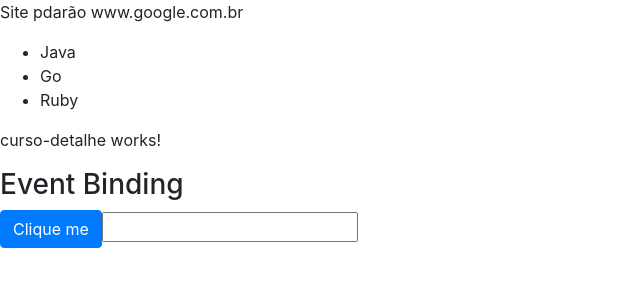
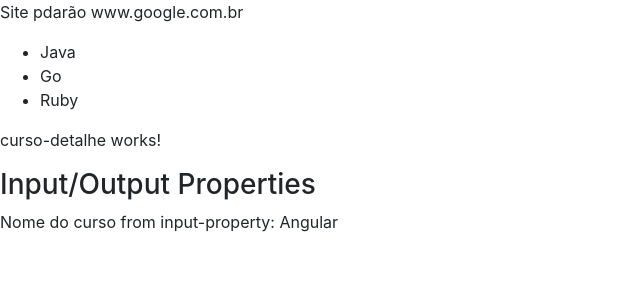
Before and after one commit to ricafa/angularStudy, an Angular app: page / in a window 1280 px wide. Shown: the top 300 px of the page, without its empty margins (0-640 px from the left). Built offline with nearby package versions, Linux system fonts and the light colour scheme.

Commit message:
fim aula 13

```diff
--- a/src/app/app.module.ts
+++ b/src/app/app.module.ts
@@ -4,10 +4,13 @@
 import { AppComponent } from './app.component';
 import { CursosModule } from './cursos/cursos.module';
 import { DataBindingComponent } from './data-binding/data-binding.component';
+import { InputPropertyComponent } from './input-property/input-property.component';
+
 @NgModule({
   declarations: [
     AppComponent,
-    DataBindingComponent
+    DataBindingComponent,
+    InputPropertyComponent
   ],
   imports: [
     BrowserModule,
--- a/src/app/data-binding/data-binding.component.html
+++ b/src/app/data-binding/data-binding.component.html
@@ -29,7 +29,7 @@
   </article>
 </section>
 -->
-
+<!--
 <section>
   <article>
     <h3>Event Binding</h3>
@@ -42,3 +42,11 @@
     </div>
   </article>
 </section>
+-->
+
+<section class="input-output-properties">
+  <article>
+    <h3>Input/Output Properties</h3>
+    <app-curso [nome]="nomeDoCurso"></app-curso>
+  </article>
+</section>
--- a/src/app/data-binding/data-binding.component.ts
+++ b/src/app/data-binding/data-binding.component.ts
@@ -7,6 +7,8 @@
 })
 export class DataBindingComponent implements OnInit {
   url: String  = 'www.google.com.br' ;
+
+  nomeDoCurso: String = 'Angular';
 
   cursoAngular = true;
 
--- /dev/null
+++ b/src/app/input-property/input-property.component.html
@@ -0,0 +1,3 @@
+<p>
+  Nome do curso from input-property: {{nomeCurso}}
+</p>
--- /dev/null
+++ b/src/app/input-property/input-property.component.ts
@@ -0,0 +1,16 @@
+import { Component, OnInit, Input } from '@angular/core';
+
+@Component({
+  selector: 'app-curso',
+  templateUrl: './input-property.component.html',
+  styleUrls: ['./input-property.component.css']
+})
+export class InputPropertyComponent implements OnInit {
+  // tslint:disable-next-line:no-input-rename
+  @Input ('nome') nomeCurso: String = '';
+  constructor() { }
+
+  ngOnInit() {
+  }
+
+}
```
Also changed, not shown: src/app/input-property/input-property.component.css (added), 1 other file (tests, documents, lock files or other folders).
